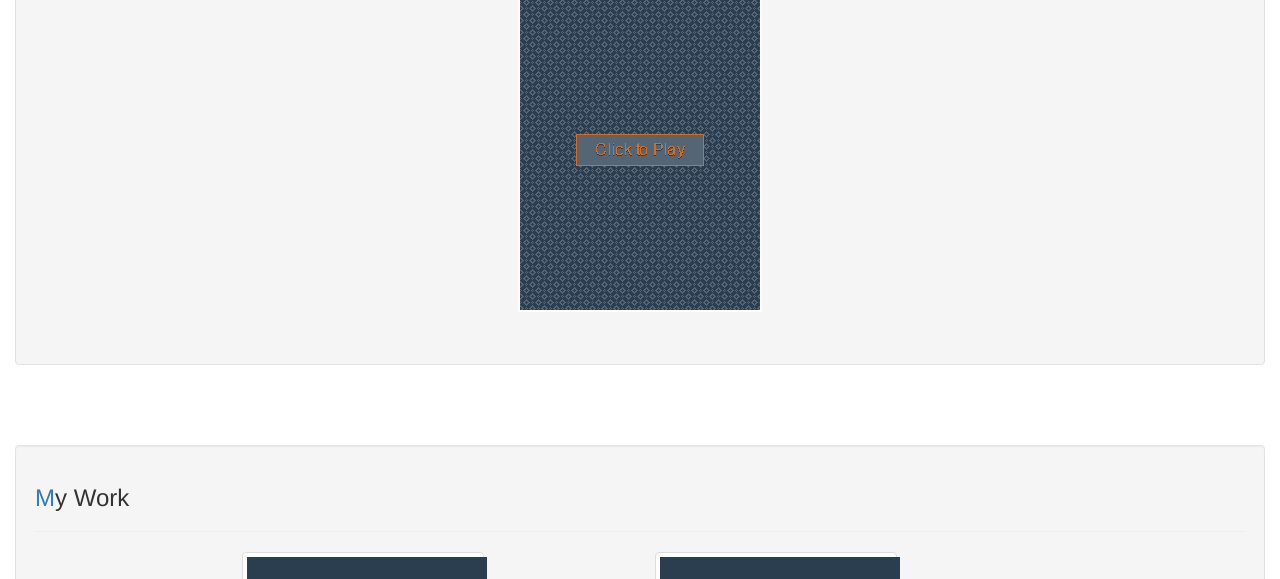
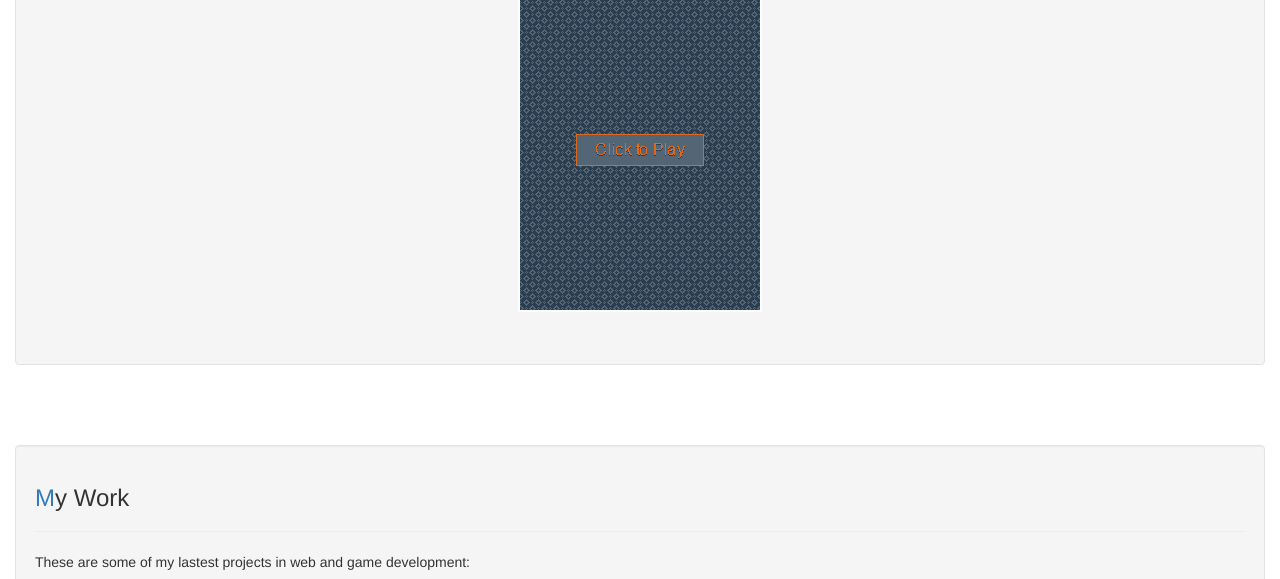
Before and after one commit to jhonny-m/portfolio, a plain HTML site: page index.html in a window 1280 px wide. Shown: the part 215-794 px from the top of the page. Drawn offline with nearby package versions, Linux system fonts and the light colour scheme.

Commit message:
work section altered

```diff
--- a/index.html
+++ b/index.html
@@ -42,6 +42,7 @@
       <div class="well">
         <h3><span class="text-primary">M</span>y Work</h3>
         <hr>
+        <p>These are some of my lastest projects in web and game development:</p>
         <div class="row">
         <div class="col-md-4 col-md-offset-2">
           <a href="moviemarker/" target="_blank" class="thumbnail thumbnail-portfolio"  onclick="this.blur();" data-toggle="modal">
```
